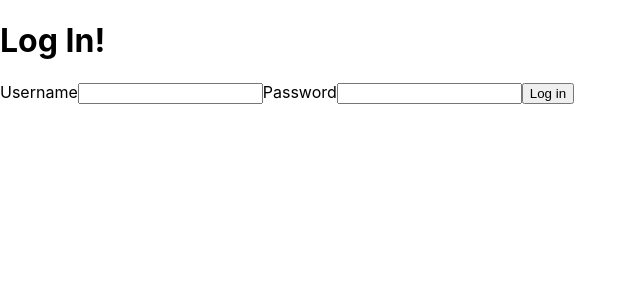
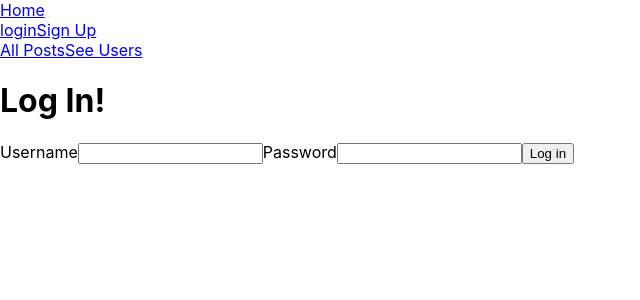
Before and after one commit to quyson/blog-client, a React (Create React App) app in the folder client/: page /login in a window 1280 px wide. Shown: the top 300 px of the page, without its empty margins (0-640 px from the left). Built offline with nearby package versions, Linux system fonts and the light colour scheme; no server answers; the HTML template or start-up script is replaced by a standard one.

Commit message:
Add navbar component

```diff
--- a/client/src/App.js
+++ b/client/src/App.js
@@ -8,11 +8,14 @@
 import Posts from "./allPosts";
 import CreatePost from "./createPost";
 import Post from './Post';
+import Navbar from "./Navbar";
 
 
 function App() {
   return (
     <BrowserRouter>
+      <div>
+        <Navbar />
         <Routes>
           <Route path="/" element={<Home />}></Route>
           <Route path="/login" element={<Login />}></Route>
@@ -23,6 +26,7 @@
           <Route path ="/posts/create" element={<CreatePost />}></Route>
           <Route path ="/posts/:id" element={<Post />}></Route>
         </Routes>
+      </div>
     </BrowserRouter>
   );
 }
--- a/client/src/Home.js
+++ b/client/src/Home.js
@@ -12,21 +12,9 @@
         });
     }, []);
 
-    const logout = (e) => {
-        e.preventDefault();
-        localStorage.setItem('token', 0);
-        window.location.reload();
-    }
-    console.log(localStorage);
     return(
         <div>
             <div>
-                <a href="/login">login</a>
-                <a href="/signup">Sign Up</a>
-                <a href="/posts">All Posts</a>
-                <a href="/users">See Users</a>
-                <h1>Latest Post</h1>
-                <button onClick={logout}>Log Out</button>
                 {latestPost.map((element) => {
                     return(
                         <div>
--- a/client/src/Login.js
+++ b/client/src/Login.js
@@ -18,11 +18,11 @@
 
         console.log(response.data.token);
         localStorage.setItem("token", response.data.token);
-
         setNavigate(true)
     };
 
     if(navigate){
+        window.location.reload();
         return <Navigate to={"/"}/>
     }
 
--- /dev/null
+++ b/client/src/Navbar.js
@@ -0,0 +1,50 @@
+import React, { useState, useEffect } from "react";
+import axios from "axios";
+import { Navigate } from "react-router-dom";
+
+const Navbar = () => {
+
+    const [navCurrentUser, setNavCurrentUser] = useState(null);
+    const [navigate, setNavigate] = useState(false);
+
+    useEffect(() => {
+        const token = localStorage.getItem('token');
+        console.log(token);
+        if(token != 0){
+            axios.get("http://localhost:8000/getCurrentUser", { headers: {Authorization : token}}).then((response) => {
+            setNavCurrentUser(response.data.currentUser.username);
+            });
+        };
+    }, []);
+
+    const logout = (e) => {
+        e.preventDefault();
+        localStorage.setItem('token', 0);
+        setNavCurrentUser(null);
+        setNavigate(true);
+    };
+
+    if(navigate){
+        window.location.reload();
+        return <Navigate to={"/"}/>
+    }
+
+    return(
+        <div>
+            <a href="/">Home</a>
+            {navCurrentUser != null ?
+            <div>
+                <h1>{navCurrentUser}</h1>
+                <button onClick={logout}>Log Out</button>
+            </div> :
+            <div>
+                <a href="/login">login</a>
+                <a href="/signup">Sign Up</a>
+            </div>}
+            <a href="/posts">All Posts</a>
+            <a href="/users">See Users</a>
+        </div>
+    )
+}
+
+export default Navbar;
```
Lines whose indentation alone changed are shown as unchanged.
